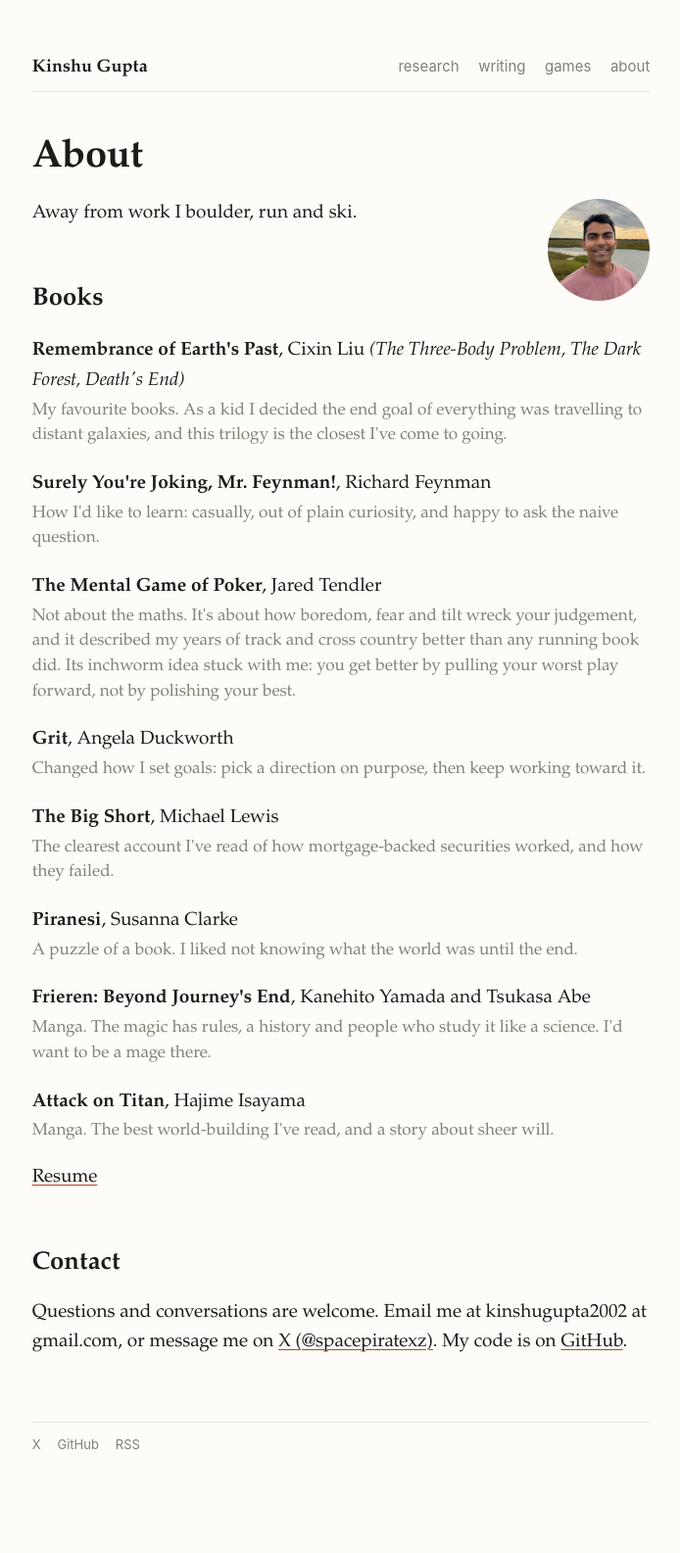
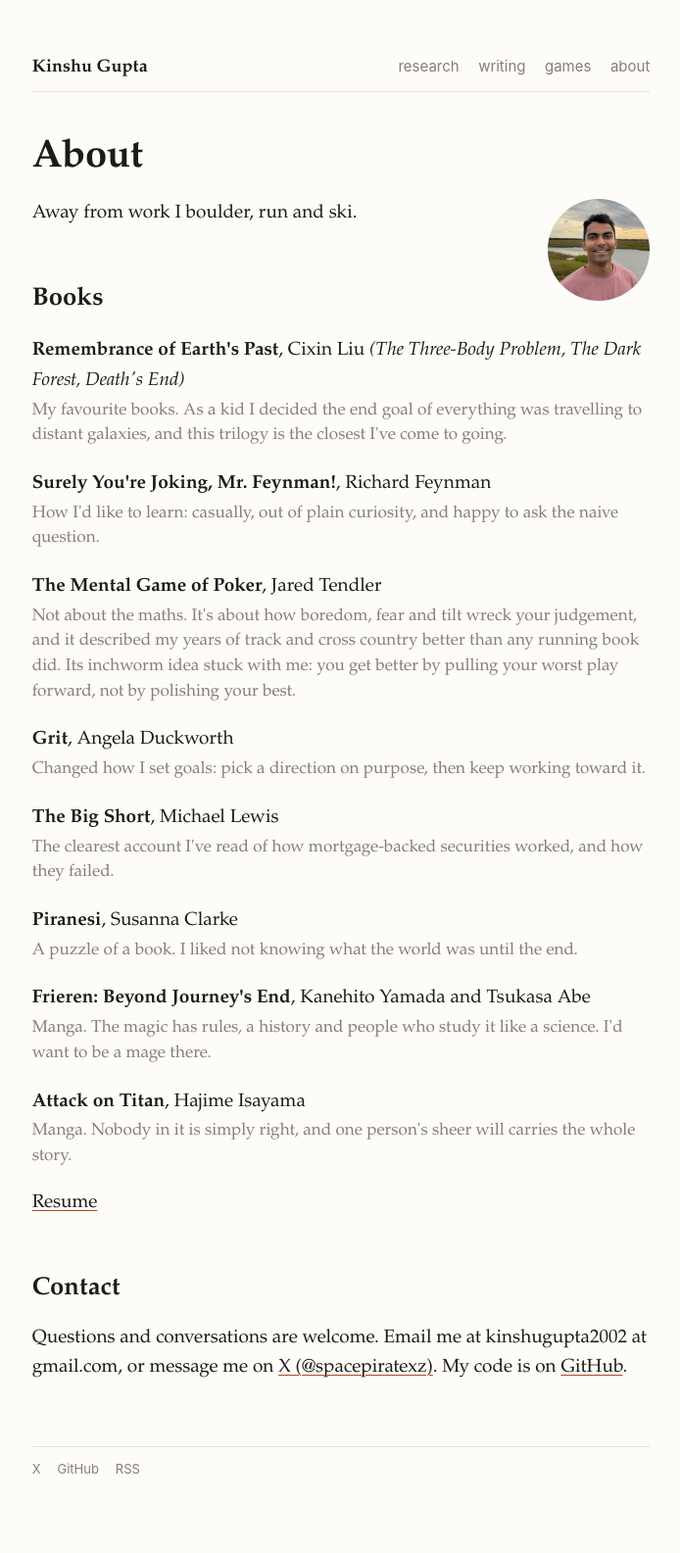
Before and after one commit to kinshu0/kinshu0.github.io, a Jekyll site: the page built from about.markdown, in a window 1280 px wide. Shown: the whole page at 98% size, without its empty margins (292-986 px from the left). Built offline with Jekyll 4.4.1, drawn with Linux system fonts in a browser that asks for light colours; before the commit the page ends 1559 px from its top, so only the background shows below that.

Commit message:
Books: Attack on Titan note (preview)
Co-Authored-By: Claude Fable 5.2 <noreply@anthropic.com>

```diff
--- a/_data/books.yml
+++ b/_data/books.yml
@@ -51,4 +51,4 @@
   author: Hajime Isayama
   colour: "#7a3b2e"
   note: >-
-    Manga. The best world-building I've read, and a story about sheer will.
+    Manga. Nobody in it is simply right, and one person's sheer will carries the whole story.
```
